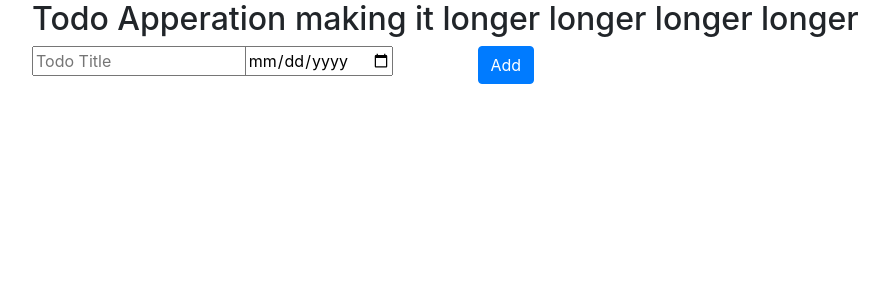
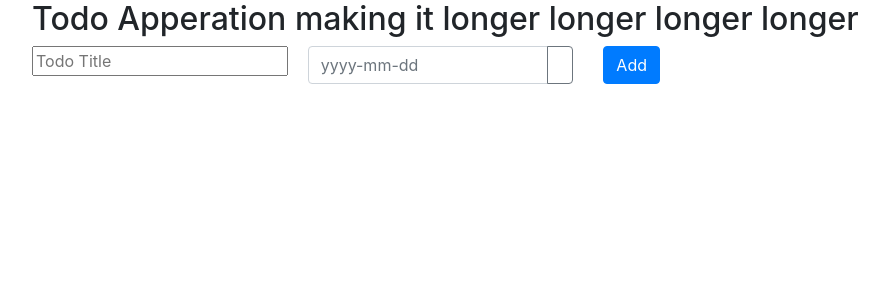
Before and after one commit to MyNameIsSpencer/ang-todo, an Angular app: page / in a window 1280 px wide. Shown: the top 300 px of the page, without its empty margins (38-927 px from the left). Built offline with nearby package versions, Linux system fonts and the light colour scheme.

Commit message:
add date dropdown

```diff
--- a/src/app/app.component.html
+++ b/src/app/app.component.html
@@ -10,7 +10,14 @@
           <input type="text" placeholder="Todo Title">
         </div>
         <div class="col-md-5">
-          <input type="date">
+          <div class="form-group">
+            <div class="input-group">
+              <input class="form-control" placeholder="yyyy-mm-dd" name="dp" ngbDatepicker #d="ngbDatepicker">
+              <div class="input-group-append">
+                <button class="btn btn-outline-secondary calendar" (click)="d.toggle()" type="button"></button>
+              </div>
+            </div>
+          </div>
         </div>
         <div class="col-md-2">
           <button class="btn btn-primary" style="margin-left: 20px">Add</button>
```
